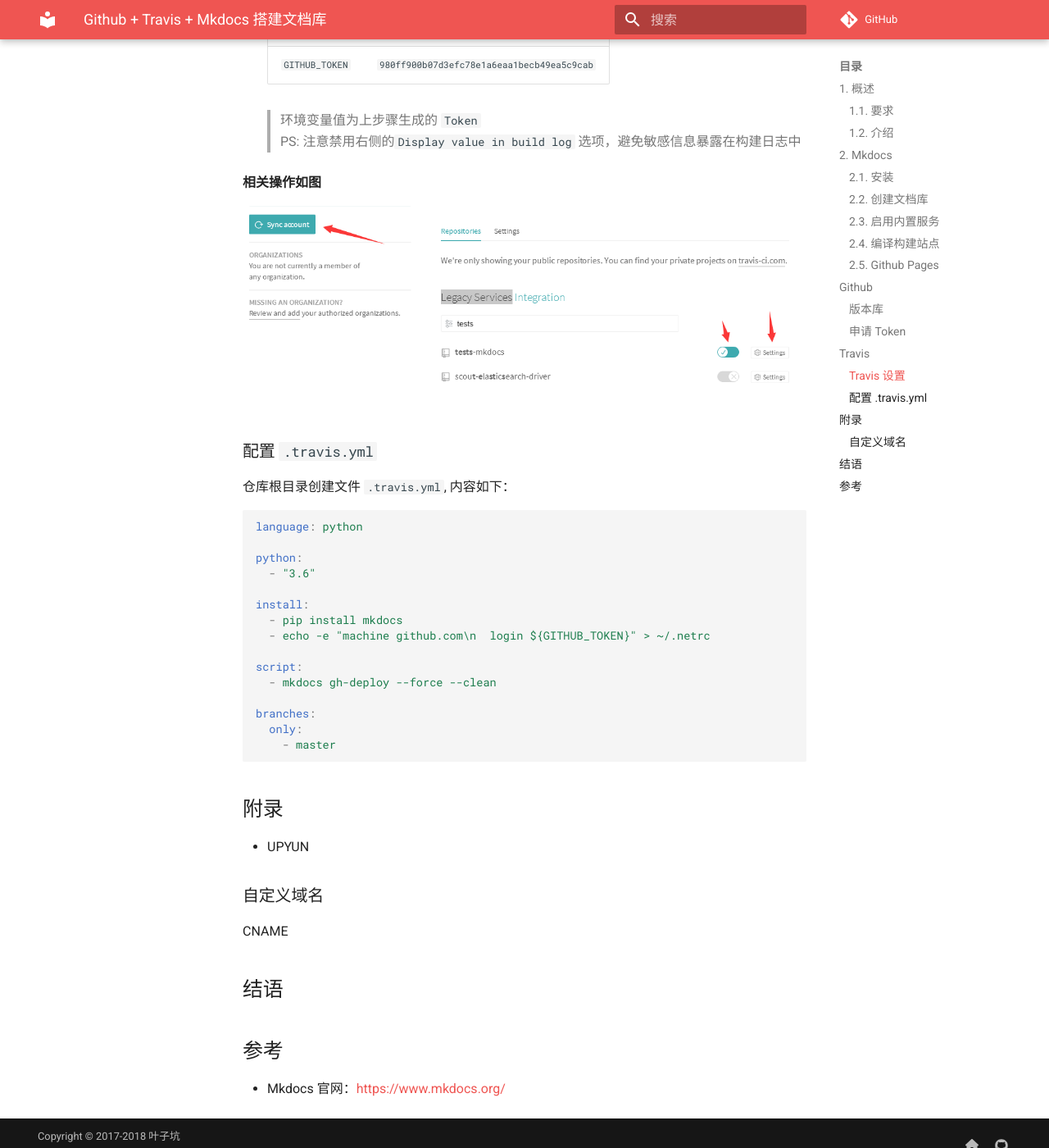
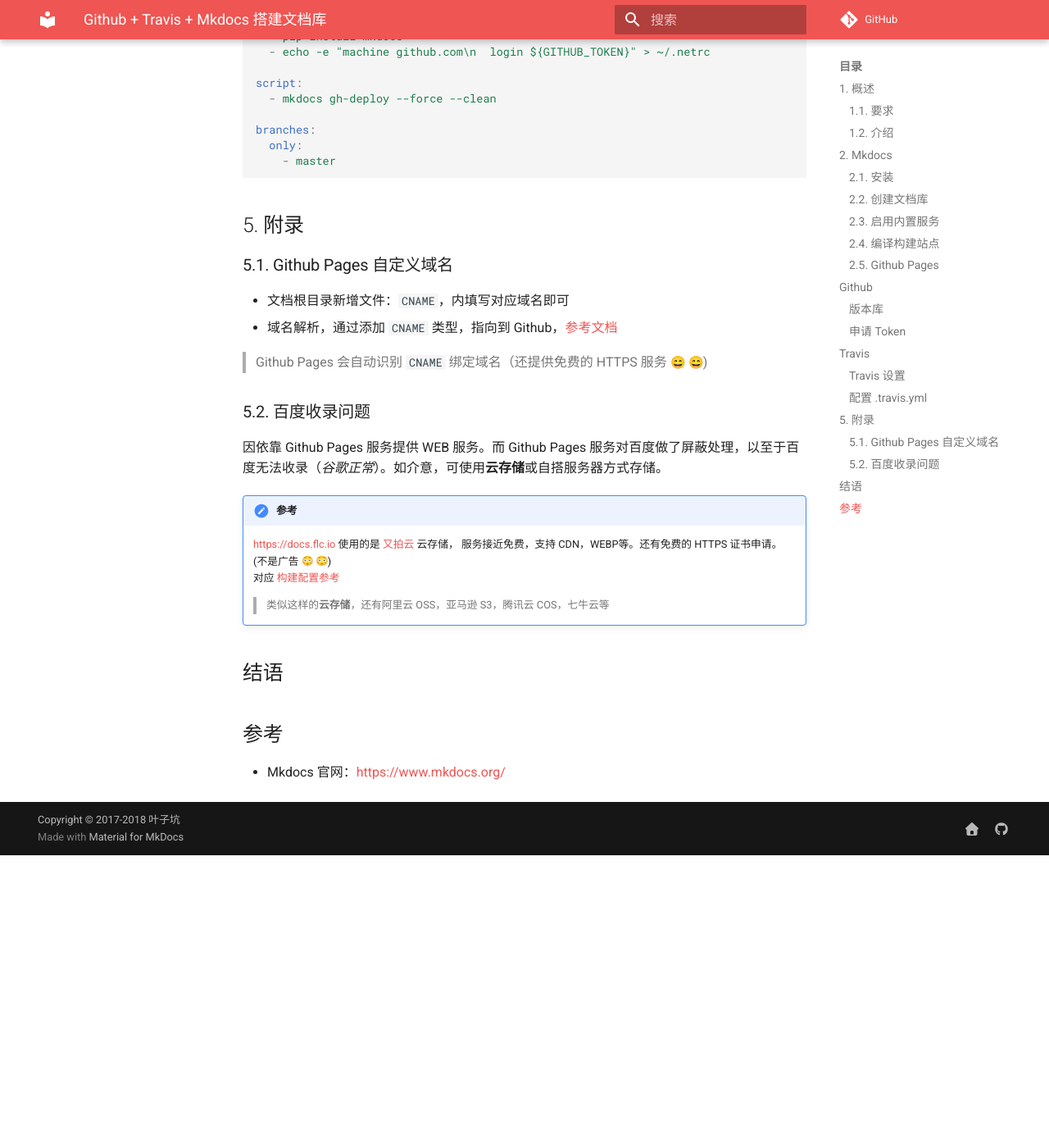
Before and after one commit to flc1125/docs, an MkDocs documentation site: the page built from docs/more/github-travis-mkdocs-document/index.md, in a window 1280 px wide and 1400 px high, scrolled down 3880 px. Shown: the whole window at 82% size. Built offline with MkDocs 1.6.1 and Material for MkDocs 9.7.7, drawn with Linux system fonts in a browser that asks for light colours; emoji names are drawn with the system emoji font; comment, search, counter and statistics services are not loaded; after the commit the page ends 4923 px from its top, so only the background shows below that; some of the changed text lies outside the part shown.

Commit message:
增加附錄

````diff
--- a/docs/more/github-travis-mkdocs-document/index.md
+++ b/docs/more/github-travis-mkdocs-document/index.md
@@ -35,7 +33,7 @@
 pip install mkdocs
 ```
 
-> 需安装Python，支持的版本：2.7,3.4,3.5,3.6,3.7
+> 需安装Python，支持的版本：2.7、3.4、3.5、3.6、3.7
 
 ### 2.2. 创建文档库
 
@@ -134,13 +132,25 @@
     - master
 ```
 
-## 附录
+## 5. 附录
 
-- UPYUN
+### 5.1. Github Pages 自定义域名
 
-### 自定义域名
+- 文档根目录新增文件：`CNAME`，内填写对应域名即可
+- 域名解析，通过添加 `CNAME` 类型，指向到 Github，[参考文档](https://help.github.com/articles/quick-start-setting-up-a-custom-domain/)
 
-CNAME
+> Github Pages 会自动识别 `CNAME` 绑定域名（还提供免费的 HTTPS 服务 :smile: :smile:)
+
+### 5.2. 百度收录问题
+
+因依靠 Github Pages 服务提供 WEB 服务。而 Github Pages 服务对百度做了屏蔽处理，以至于百度无法收录（*谷歌正常*）。如介意，可使用**云存储**或自搭服务器方式存储。
+
+!!! note "参考"
+
+    https://docs.flc.io 使用的是 [又拍云](https://www.upyun.com/) 云存储， 服务接近免费，支持 CDN，WEBP等。还有免费的 HTTPS 证书申请。(不是广告 :flushed: :flushed:)
+    对应 [构建配置参考](https://github.com/flc1125/docs/blob/eb7d7b6610b52895ba84ca51c24b1569a4c3e719/.travis.yml)
+
+    > 类似这样的**云存储**，还有阿里云 OSS，亚马逊 S3，腾讯云 COS，七牛云等
 
 ## 结语
 
````
Also changed, not shown: other parts of docs/more/github-travis-mkdocs-document/index.md (+0 -2 lines).
